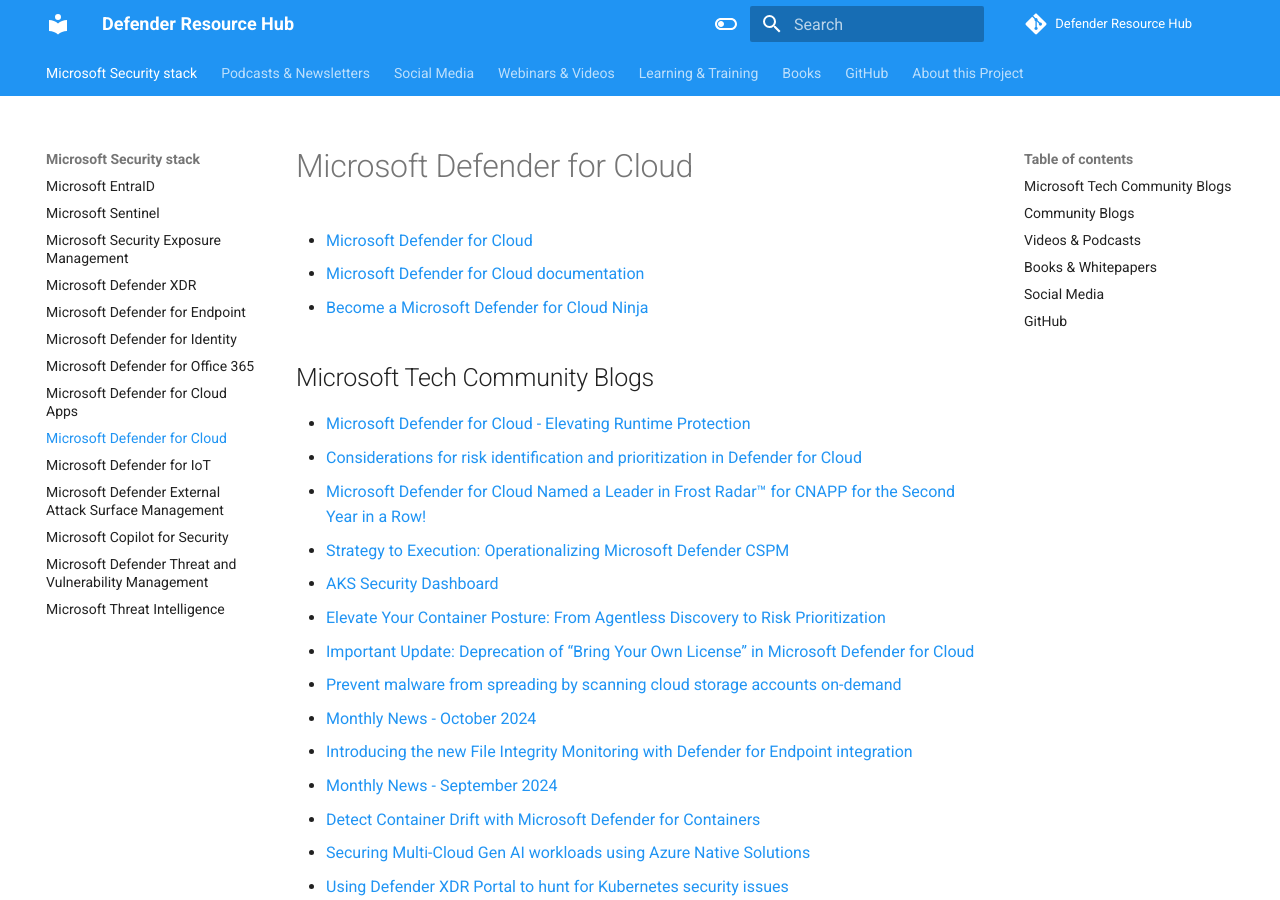
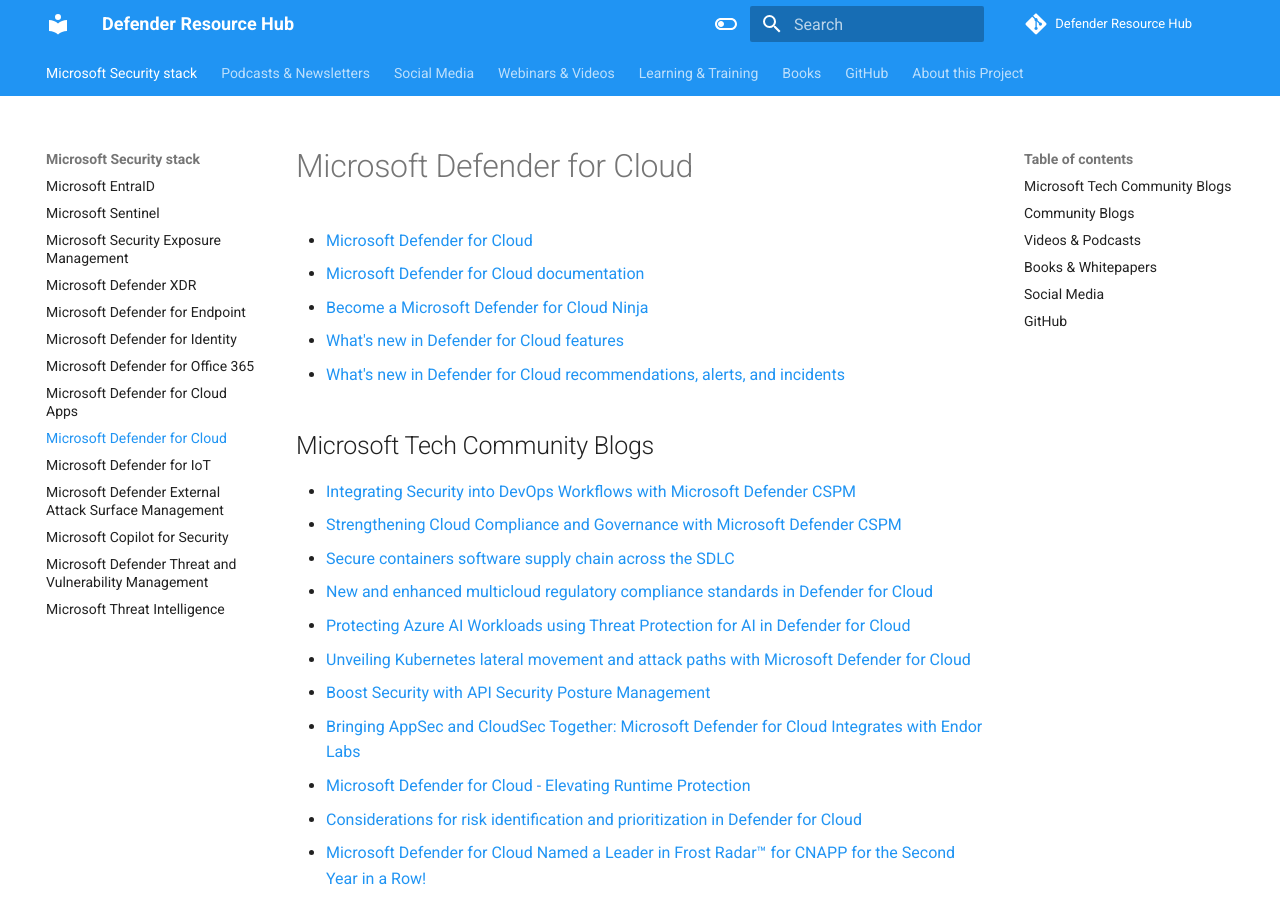
Before and after one commit to alexverboon/DefenderResourceHub, an MkDocs documentation site: the page built from docs/mdc.md, in a window 1280 px wide and 900 px high. Built offline with MkDocs 1.6.1 and Material for MkDocs 9.7.7, drawn with Linux system fonts in a browser that asks for light colours; comment, search, counter and statistics services are not loaded; some of the changed text lies outside the part shown.

Commit message:
Defender for Cloud Updates

```diff
--- a/docs/mdc.md
+++ b/docs/mdc.md
@@ -3,9 +3,19 @@
 - [Microsoft Defender for Cloud](https://www.microsoft.com/en-us/security/business/cloud-security/microsoft-defender-cloud)
 - [Microsoft Defender for Cloud documentation](https://learn.microsoft.com/en-us/azure/defender-for-cloud/)
 - [Become a Microsoft Defender for Cloud Ninja](https://techcommunity.microsoft.com/t5/microsoft-defender-for-cloud/become-a-microsoft-defender-for-cloud-ninja/ba-p/1608761)
+- [What's new in Defender for Cloud features](https://docs.azure.cn/en-us/defender-for-cloud/release-notes)
+- [What's new in Defender for Cloud recommendations, alerts, and incidents](https://docs.azure.cn/en-us/defender-for-cloud/release-notes-recommendations-alerts)
 
 ## Microsoft Tech Community Blogs
 
+- [Integrating Security into DevOps Workflows with Microsoft Defender CSPM](https://techcommunity.microsoft.com/blog/microsoftdefendercloudblog/integrating-security-into-devops-workflows-with-microsoft-defender-cspm/4388094)
+- [Strengthening Cloud Compliance and Governance with Microsoft Defender CSPM](https://techcommunity.microsoft.com/blog/microsoftdefendercloudblog/strengthening-cloud-compliance-and-governance-with-microsoft-defender-cspm/4385215)
+- [Secure containers software supply chain across the SDLC](https://techcommunity.microsoft.com/blog/microsoftdefendercloudblog/secure-containers-software-supply-chain-across-the-sdlc/4384925)
+- [New and enhanced multicloud regulatory compliance standards in Defender for Cloud](https://techcommunity.microsoft.com/blog/microsoftdefendercloudblog/new-and-enhanced-multicloud-regulatory-compliance-standards-in-defender-for-clou/4382616)
+- [Protecting Azure AI Workloads using Threat Protection for AI in Defender for Cloud](https://techcommunity.microsoft.com/blog/microsoftdefendercloudblog/protecting-azure-ai-workloads-using-threat-protection-for-ai-in-defender-for-clo/4378474)
+- [Unveiling Kubernetes lateral movement and attack paths with Microsoft Defender for Cloud](https://techcommunity.microsoft.com/blog/microsoftdefendercloudblog/unveiling-kubernetes-lateral-movement-and-attack-paths-with-microsoft-defender-f/4374958)
+- [Boost Security with API Security Posture Management](https://techcommunity.microsoft.com/blog/microsoftdefendercloudblog/boost-security-with-api-security-posture-management/4372385)
+- [Bringing AppSec and CloudSec Together: Microsoft Defender for Cloud Integrates with Endor Labs](https://techcommunity.microsoft.com/blog/microsoftdefendercloudblog/bringing-appsec-and-cloudsec-together-microsoft-defender-for-cloud-integrates-wi/4372366)
 - [Microsoft Defender for Cloud - Elevating Runtime Protection](https://techcommunity.microsoft.com/blog/microsoftdefendercloudblog/microsoft-defender-for-cloud---elevating-runtime-protection/4285436)
 - [Considerations for risk identification and prioritization in Defender for Cloud](https://techcommunity.microsoft.com/blog/microsoftdefendercloudblog/considerations-for-risk-identification-and-prioritization-in-defender-for-cloud/4359616)
 - [Microsoft Defender for Cloud Named a Leader in Frost Radar™ for CNAPP for the Second Year in a Row!](https://techcommunity.microsoft.com/blog/microsoftdefendercloudblog/microsoft-defender-for-cloud-named-a-leader-in-frost-radar%E2%84%A2-for-cnapp-for-the-se/4358036)
@@ -319,6 +329,9 @@
 
 ## Community Blogs
 
+- [Understanding Microsoft CNAPP: How Defender for Cloud Secures Your Multicloud Workloads](https://www.basevision.ch/understanding-microsoft-cnapp-how-defender-for-cloud-secures-your-multicloud-workloads/)
+- [Configure File Integrity Monitoring (FIM) using Defender for Endpoint](https://jeffreyappel.nl/configure-file-integrity-monitoring-fim-using-defender-for-endpoint/)
+- [How to protect Azure storage accounts (Blob) using Defender for Storage](https://jeffreyappel.nl/how-to-protect-azure-storage-accounts-blob-using-defender-for-storage/)
 - [Microsoft Defender for Storage in pills](https://mccybersec.github.io/defender%20for%20cloud/defender-for-Storage-in-pills/)
 - [AWS Posture Management with Microsoft Defender for Cloud CSPM](https://medium.com/@phaubus/aws-posture-management-with-microsoft-defender-for-cloud-cspm-5d295c6d0023)
 
```
